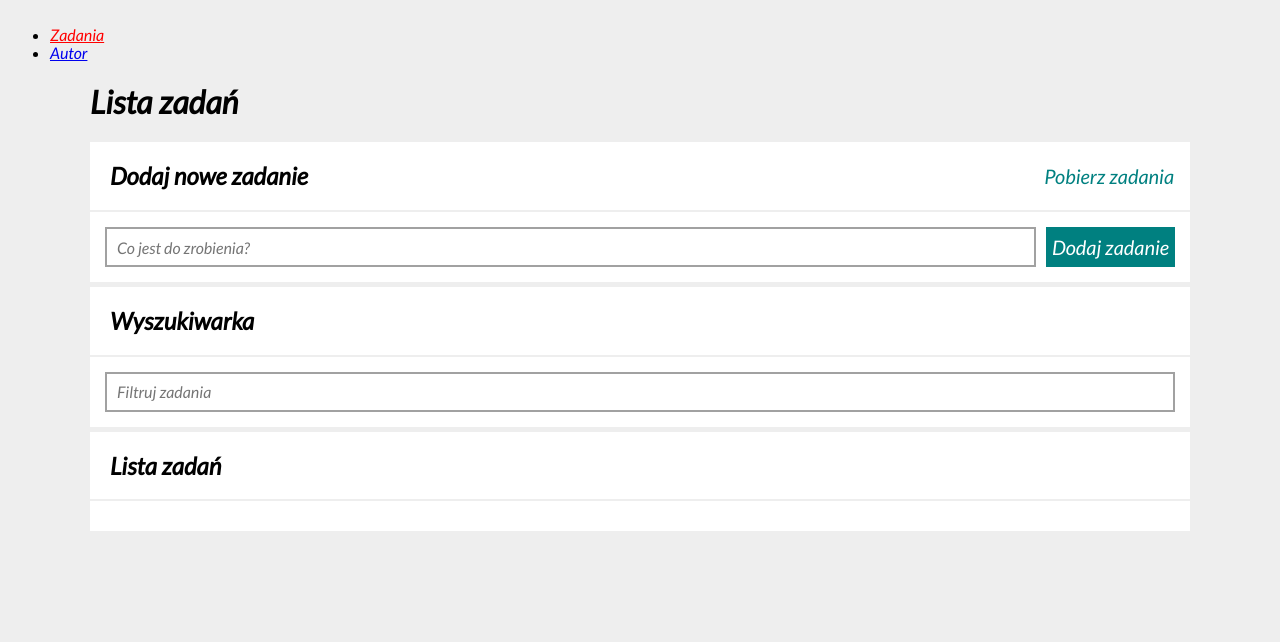
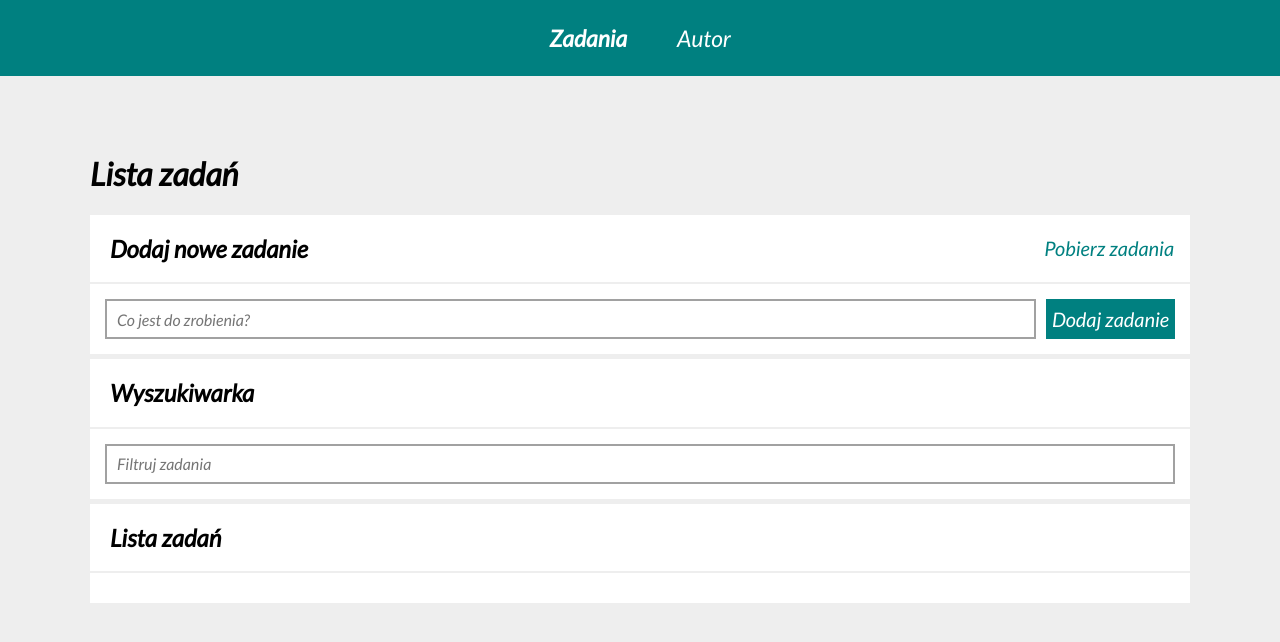
Before and after one commit to Pepko0/todo-list-react, a React (Create React App) app: page /#/zadania in a window 1280 px wide. Shown: the top 642 px of the page. Built offline with nearby package versions, Linux system fonts and the light colour scheme.

Commit message:
added style to Menu

```diff
--- a/src/App.js
+++ b/src/App.js
@@ -1,21 +1,16 @@
-
 import { HashRouter, Switch, Route, Redirect } from "react-router-dom";
 import TasksPage from "./features/tasks/TasksPage";
 import AuthorPage from "./features/tasks/AuthorPage";
 import TaskPage from "./features/tasks/TaskPage";
-import { StyledNavLink } from "./styled";
+import { StyledNavLink, Menu } from "./styled";
 
-export default  () => (
+export default () => (
   <HashRouter>
     <nav>
-    <ul>
-      <li>
+      <Menu>
         <StyledNavLink to="/zadania">Zadania</StyledNavLink>
-      </li>
-      <li>
         <StyledNavLink to="/autor">Autor</StyledNavLink>
-      </li>
-    </ul>
+      </Menu>
       <Switch>
         <Route path="/zadania/:id">
           <TaskPage />
@@ -27,7 +22,7 @@ export default  () => (
           <AuthorPage />
         </Route>
         <Route path="/">
-        <Redirect to="/zadania"/>
+          <Redirect to="/zadania" />
         </Route>
       </Switch>
     </nav>
--- a/src/GlobalStyle.js
+++ b/src/GlobalStyle.js
@@ -12,7 +12,6 @@ html {
 
       body {
         background: ${({ theme }) => theme.color.gallery};
-        padding: 10px;
         margin: 0 auto;
         font-family: 'Lato', sans-serif;
       }
--- a/src/features/tasks/AuthorPage/index.js
+++ b/src/features/tasks/AuthorPage/index.js
@@ -6,7 +6,5 @@ const Author = () => (
     <h1>O autorze</h1>
     <Section title="Kacper Lewko" body={<>Tralalaa</>} />
   </Container>
-
-
 );
 export default Author;
--- a/src/features/tasks/TaskPage/index.js
+++ b/src/features/tasks/TaskPage/index.js
@@ -1,4 +1,5 @@
 import Section from "../../../common/Section";
+import Container from "../../../common/Section/Container";
 import { useParams } from "react-router-dom/cjs/react-router-dom.min";
 import { getTaskById } from "../tasksSlice";
 import { useSelector } from "react-redux";
@@ -8,7 +9,7 @@ function TaskPage() {
   const task = useSelector((state) => getTaskById(state, id));
 
   return (
-    <main>
+    <Container>
       <Section
         title={task ? task.content : "Nie znaleziono zadania :("}
         body={
@@ -18,7 +19,7 @@ function TaskPage() {
           </>
         }
       ></Section>
-    </main>
+    </Container>
   );
 }
 export default TaskPage;
--- a/src/styled.js
+++ b/src/styled.js
@@ -5,7 +5,20 @@ const activeClassName = "active";
 export const StyledNavLink = styled(NavLink).attrs(() => ({
     activeClassName,
 }))`
+    color: white;
+    text-decoration: none;
+    padding: 5px;
+    margin:20px;
+    font-size: 23px;;
+
     &.${activeClassName} {
-        color: red;
+        font-weight: 700;
     }
 `;
+
+export const Menu = styled.div`
+    display: flex;
+    justify-content: center;
+    background-color:${({ theme }) => theme.color.teal};
+    margin-bottom: 80px;
+`;
```
Lines whose indentation alone changed are shown as unchanged.
